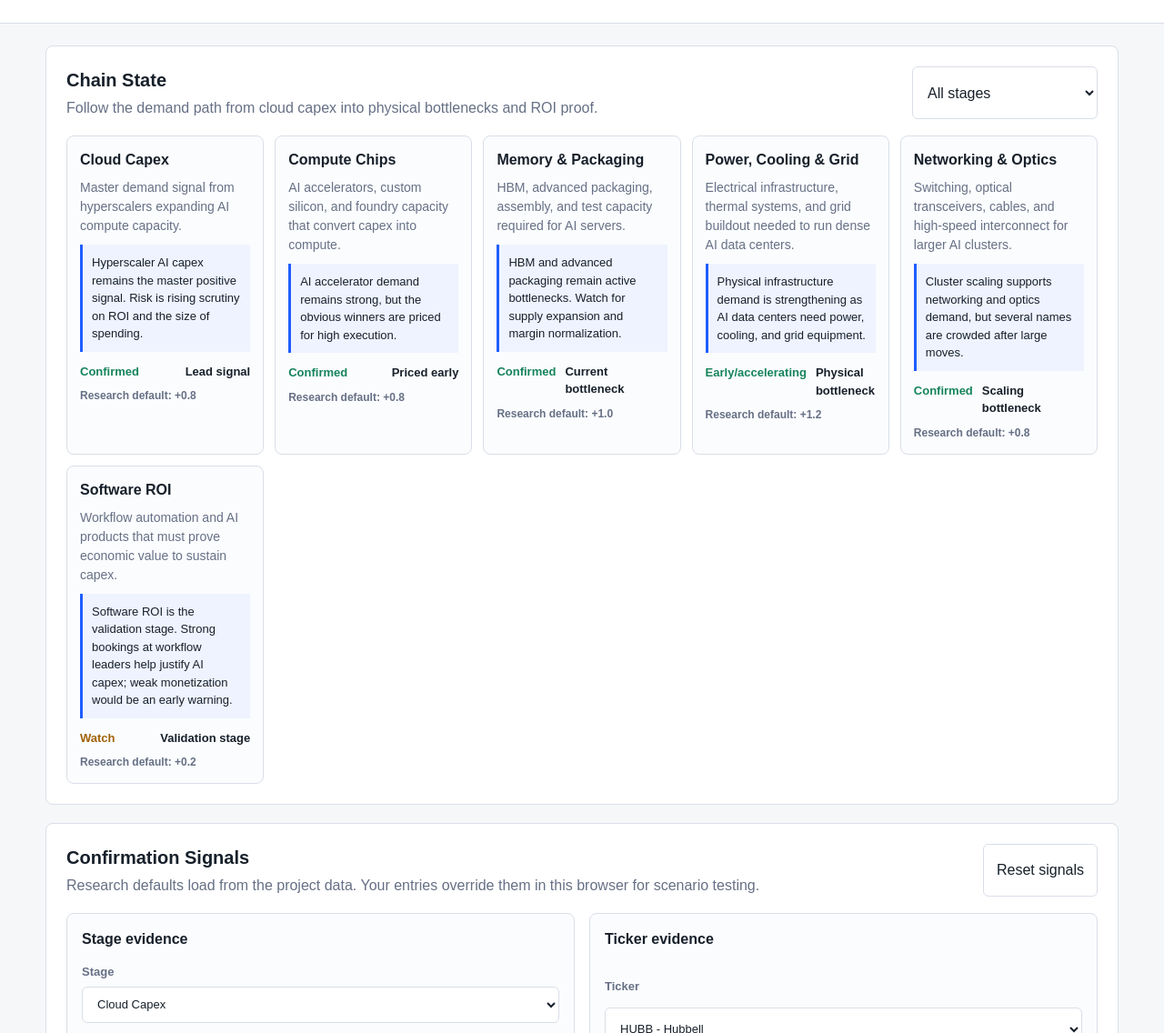
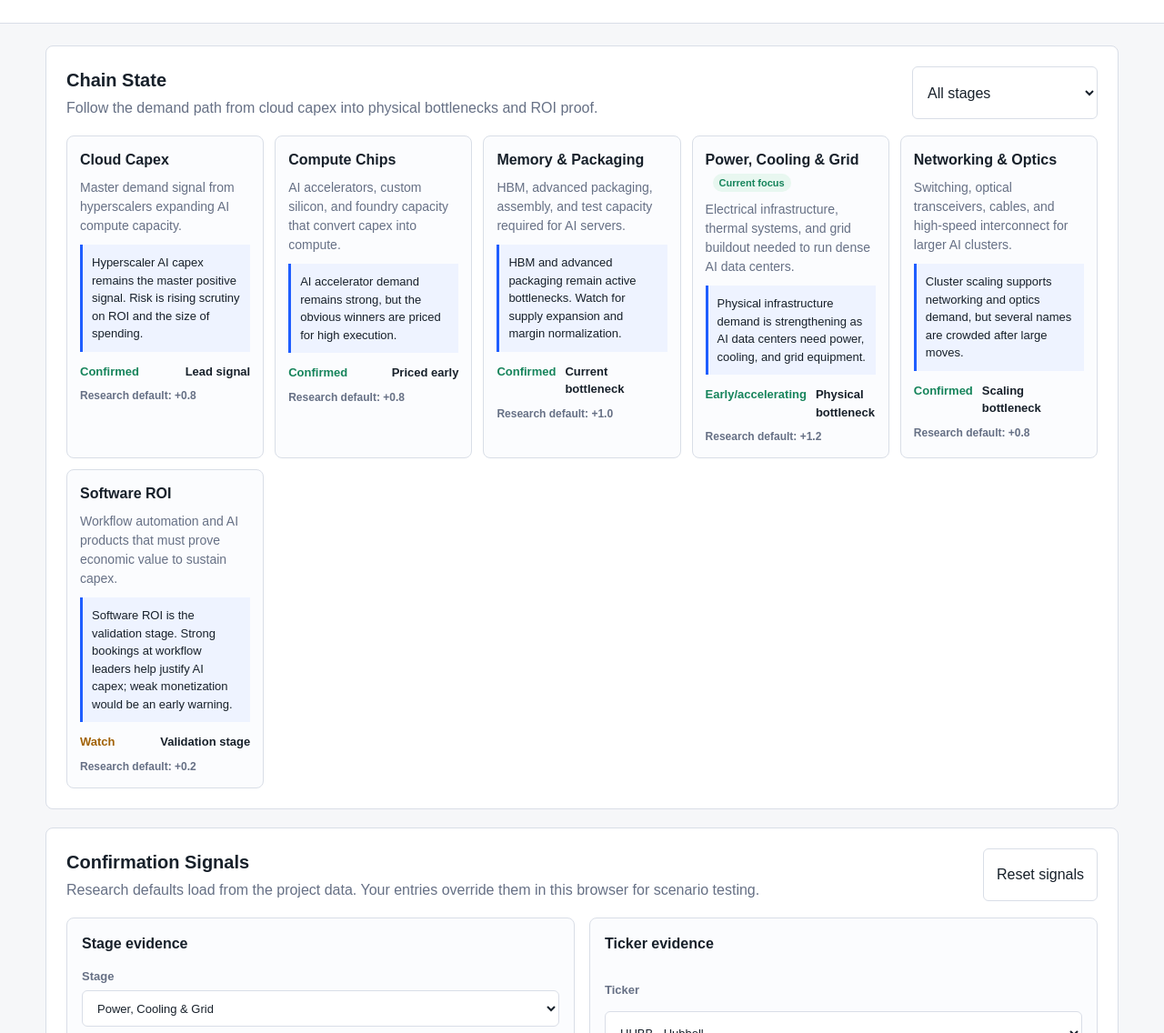
Before and after one commit to Tcnellus/ai-chain-monitor, a plain HTML site: page index.html in a window 1280 px wide. Shown: the part 123-1259 px from the top of the page at 91% size. Drawn offline with Linux system fonts and the light colour scheme.

Commit message:
Highlight current chain focus stage

```diff
--- a/app.js
+++ b/app.js
@@ -10,6 +10,8 @@ const state = {
     tickers: {},
     updatedAt: '',
     method: '',
+    focusStageId: '',
+    focusTickerSymbols: [],
   },
   signals: {
     stages: {},
@@ -148,10 +150,13 @@ const renderStages = () => {
     const signal = mergedStageSignal(stage.id);
     const source = signalSource(state.defaultSignals.stages[stage.id], state.signals.stages[stage.id]);
     const note = signal?.note ? `<p class="stage-note">${escapeHtml(signal.note)}</p>` : '';
+    const focus = state.defaultSignals.focusStageId === stage.id
+      ? '<span class="focus-badge">Current focus</span>'
+      : '';
 
     return `
       <article class="stage-card">
-        <h3>${escapeHtml(stage.name)}</h3>
+        <h3>${escapeHtml(stage.name)} ${focus}</h3>
         <p>${escapeHtml(stage.description)}</p>
         ${note}
         <div class="stage-meta">
@@ -175,6 +180,16 @@ const renderSelectors = () => {
   tickerSelect.innerHTML = state.tickers.map((ticker) => `
     <option value="${ticker.symbol}">${escapeHtml(ticker.symbol)} - ${escapeHtml(ticker.company)}</option>
   `).join('');
+
+  if (state.defaultSignals.focusStageId) {
+    stageSelect.value = state.defaultSignals.focusStageId;
+  }
+
+  if (state.defaultSignals.focusTickerSymbols?.length) {
+    const preferredTicker = state.defaultSignals.focusTickerSymbols
+      .find((symbol) => state.tickers.some((ticker) => ticker.symbol === symbol));
+    if (preferredTicker) tickerSelect.value = preferredTicker;
+  }
 };
 
 const renderTickerRows = () => {
--- a/data/signals.json
+++ b/data/signals.json
@@ -1,6 +1,8 @@
 {
   "updatedAt": "2026-05-11",
   "method": "Manual research defaults updated by Codex. Static research layer; not a live data feed.",
+  "focusStageId": "power-cooling-grid",
+  "focusTickerSymbols": ["HUBB", "AMKR", "PWR", "NVT", "MOD"],
   "stages": {
     "cloud-capex": {
       "demand": 2,
--- a/styles.css
+++ b/styles.css
@@ -155,6 +155,18 @@ button.active {
 .stage-card h3 {
   margin: 0 0 8px;
   font-size: 16px;
+}
+
+.focus-badge {
+  display: inline-flex;
+  margin-left: 8px;
+  padding: 2px 7px;
+  border-radius: 999px;
+  background: #e8f7f0;
+  color: var(--green);
+  font-size: 11px;
+  font-weight: 800;
+  vertical-align: middle;
 }
 
 .stage-card p {
```
